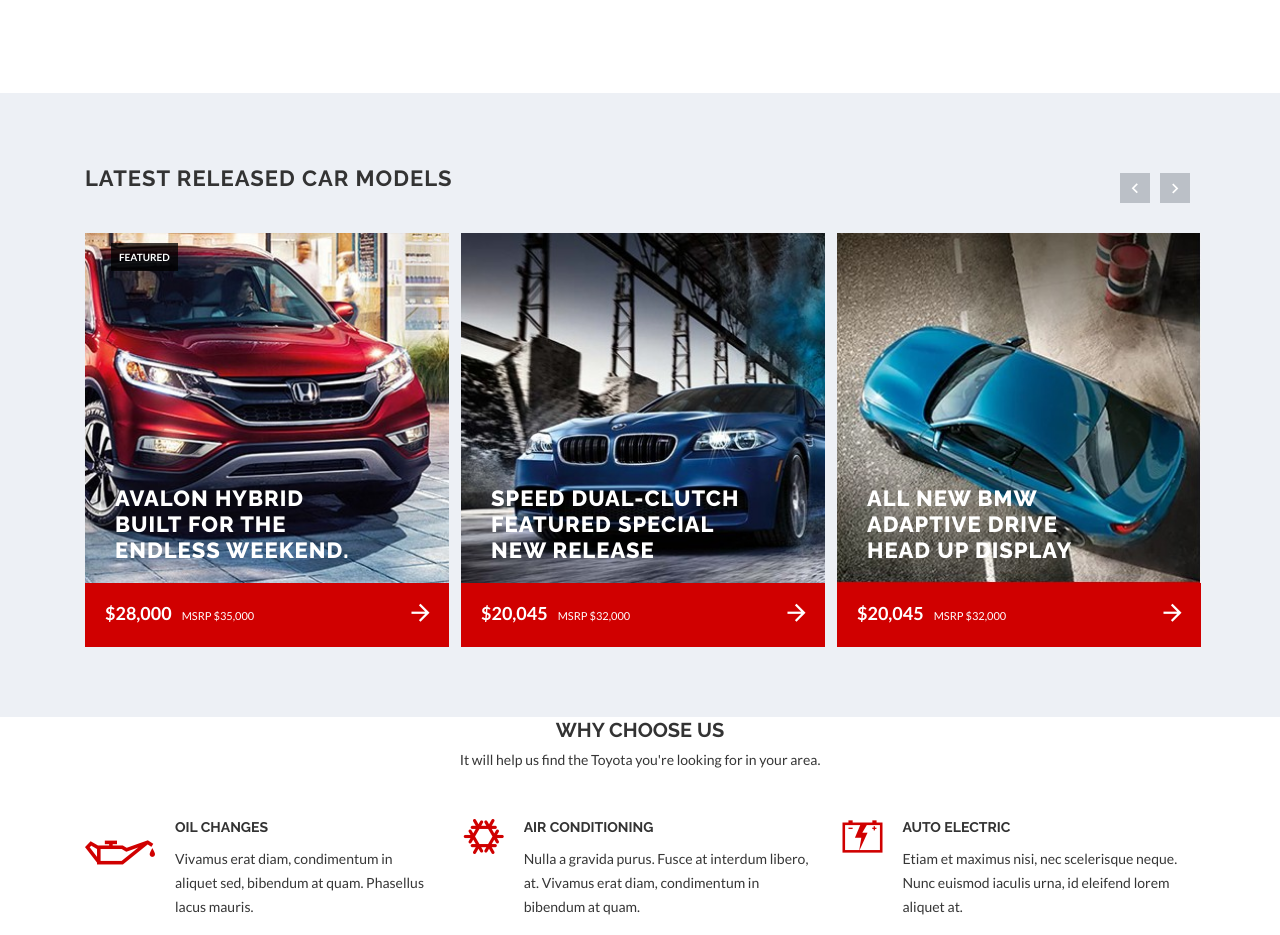
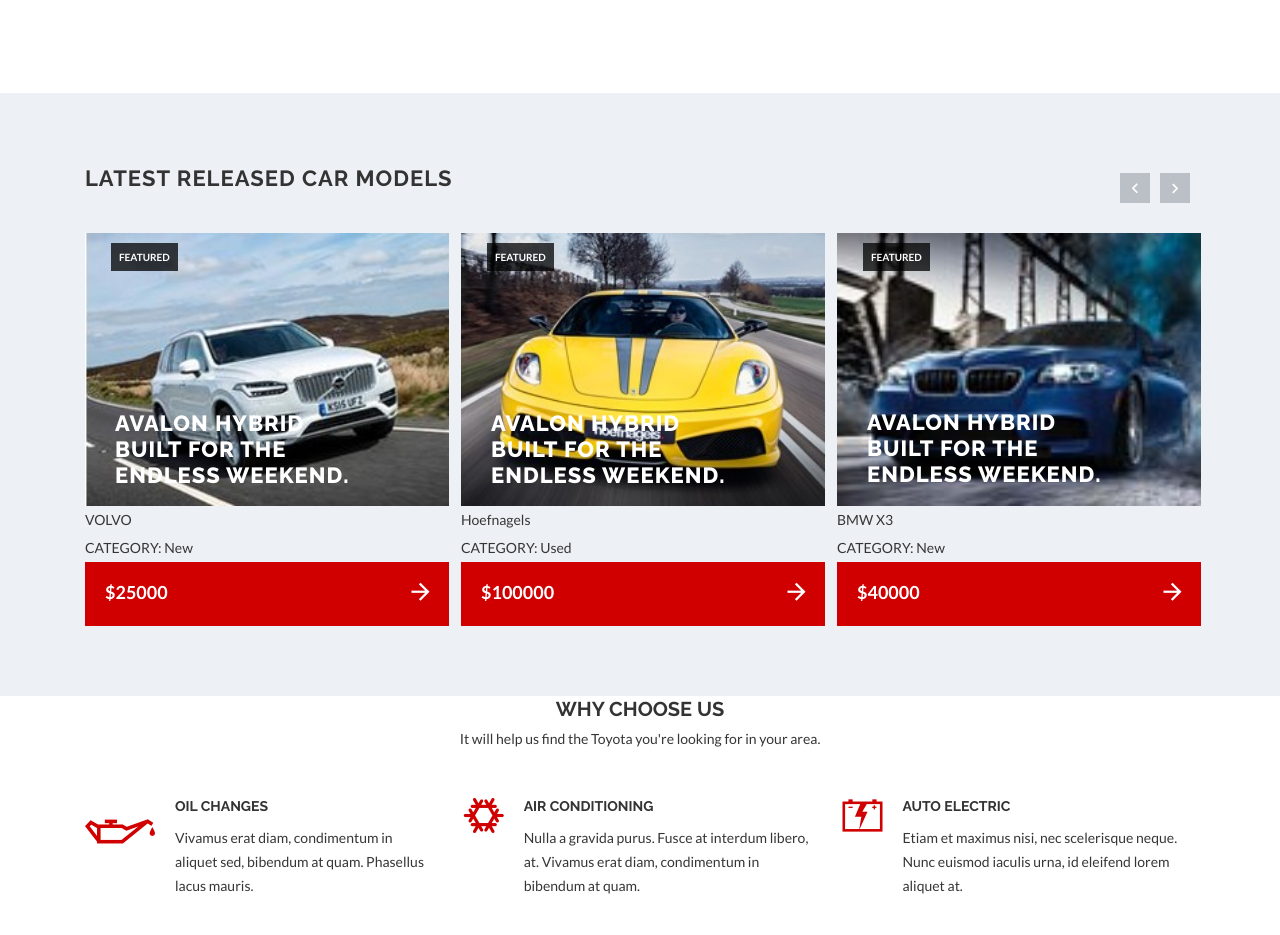
Before and after one commit to anmolkapr/autoshoppe, a Django app: page / in a window 1280 px wide. Shown: the part 2567-3502 px from the top of the page. Run offline with Django 4.2, Linux system fonts and the light colour scheme; data comes from the database, SQL or seed files in the repository; both versions use the stored data as it was after the commit; some libraries are stand-ins or nearby versions; some web fonts are replaced.

Commit message:
customised slider

```diff
--- a/cars/models.py
+++ b/cars/models.py
@@ -37,7 +37,7 @@
     fuel=models.IntegerField()
     price=models.IntegerField()
     description=models.TextField()
-    date=models.DateField(auto_now_add=True)
+    date=models.DateField()
 
     def __str__(self):
         return self.brand
--- a/cars/views.py
+++ b/cars/views.py
@@ -6,9 +6,11 @@
 def index(request):
     new_cars = Car.objects.filter(category='New')[:6]
     used_cars = Car.objects.filter(category='Used')[:6]
+    latest_cars= Car.objects.all().order_by('-date')[:5]
 
     context={
         'new_cars':new_cars,
-        'used_cars':used_cars
+        'used_cars':used_cars,
+        'latest_cars':latest_cars
     }
     return render(request,'index.html', context)
--- a/templates/index.html
+++ b/templates/index.html
@@ -259,9 +259,10 @@
 								</div>
 								<div class="col-lg-12 col-md-12 col-sm-12 col-xs-12">
 									<ul class="cs-auto-box-slider row">
+										{% for car in latest_cars %}
 										<li class="col-lg-4 col-md-4 col-sm-4 col-xs-12">
 											<div class="cs-media"> <span class="featured"></span>
-												<figure> <a href="#"> <img src="assets/extra-images/latest-model-01.jpg" alt=""/> </a>
+												<figure> <a href="#"> <img src= "{{car.image_main.url}}" alt=""/> </a>
 													<figcaption> </figcaption>
 												</figure>
 												<div class="caption-text"> <a href="#">
@@ -270,79 +271,13 @@
 														endless weekend. </h2>
 													</a> </div>
 											</div>
-											<div class="auto-text cs-bgcolor"> <span>$28,000</span><small>MSRP $35,000</small> <a href="#" class="cs-button pull-right"><i class="icon-arrow_forward
+											{{car.brand}}
+											<br>
+											CATEGORY:  {{car.category}}
+											<div class="auto-text cs-bgcolor"> <span>${{car.price}}</span> <a href="#" class="cs-button pull-right"><i class="icon-arrow_forward
 "></i></a> </div>
 										</li>
-										<li class="col-lg-4 col-md-4 col-sm-4 col-xs-12">
-											<div class="cs-media">
-												<figure> <a href="#"> <img src="assets/extra-images/latest-model-02.jpg" alt=""/> </a>
-													<figcaption> </figcaption>
-												</figure>
-												<div class="caption-text"> <a href="#">
-													<h2> Speed Dual-Clutch
-														Featured Special
-														New ReLease </h2>
-													</a> </div>
-											</div>
-											<div class="auto-text cs-bgcolor"> <span>$20,045</span><small>MSRP $32,000</small> <a href="#" class="cs-button pull-right"><i class="icon-arrow_forward
-"></i></a> </div>
-										</li>
-										<li class="col-lg-4 col-md-4 col-sm-4 col-xs-12">
-											<div class="cs-media">
-												<figure> <a href="#"> <img src="assets/extra-images/latest-model-03.jpg" alt=""/> </a>
-													<figcaption> </figcaption>
-												</figure>
-												<div class="caption-text"> <a href="#">
-													<h2> All New
-														BMW ADAPTIVE DRIVE HEAD
-														uP DISPLAY </h2>
-													</a> </div>
-											</div>
-											<div class="auto-text cs-bgcolor"> <span>$20,045</span><small>MSRP $32,000</small> <a href="#" class="cs-button pull-right"><i class="icon-arrow_forward
-"></i></a> </div>
-										</li>
-										<li class="col-lg-4 col-md-4 col-sm-4 col-xs-12">
-											<div class="cs-media">
-												<figure> <a href="#"> <img src="assets/extra-images/latest-model-02.jpg" alt=""/> </a>
-													<figcaption> </figcaption>
-												</figure>
-												<div class="caption-text"> <a href="#">
-													<h2> Speed Dual-Clutch
-														Featured Special
-														New ReLease </h2>
-													</a> </div>
-											</div>
-											<div class="auto-text cs-bgcolor"> <span>$20,045</span><small>MSRP $32,000</small> <a href="#" class="cs-button pull-right"><i class="icon-arrow_forward
-"></i></a> </div>
-										</li>
-										<li class="col-lg-4 col-md-4 col-sm-4 col-xs-12">
-											<div class="cs-media">
-												<figure> <a href="#"> <img src="assets/extra-images/latest-model-03.jpg" alt=""/> </a>
-													<figcaption> </figcaption>
-												</figure>
-												<div class="caption-text"> <a href="#">
-													<h2> All New
-														BMW ADAPTIVE DRIVE HEAD
-														uP DISPLAY </h2>
-													</a> </div>
-											</div>
-											<div class="auto-text cs-bgcolor"> <span>$20,045</span><small>MSRP $32,000</small> <a href="#" class="cs-button pull-right"><i class="icon-arrow_forward
-"></i></a> </div>
-										</li>
-										<li class="col-lg-4 col-md-4 col-sm-4 col-xs-12">
-											<div class="cs-media">
-												<figure> <a href="#"> <img src="assets/extra-images/latest-model-01.jpg" alt=""/> </a>
-													<figcaption> </figcaption>
-												</figure>
-												<div class="caption-text"> <a href="#">
-													<h2> Avalon Hybrid
-														Built for the
-														endless weekend. </h2>
-													</a> </div>
-											</div>
-											<div class="auto-text cs-bgcolor"> <span>$28,000</span><small>MSRP $35,000</small> <a href="#" class="cs-button pull-right "><i class="icon-arrow_forward
-"></i></a> </div>
-										</li>
+										{% endfor %}
 									</ul>
 								</div>
 							</div>
```
Also changed, not shown: cars/migrations/0002_alter_car_date.py (added), db.sqlite3.
